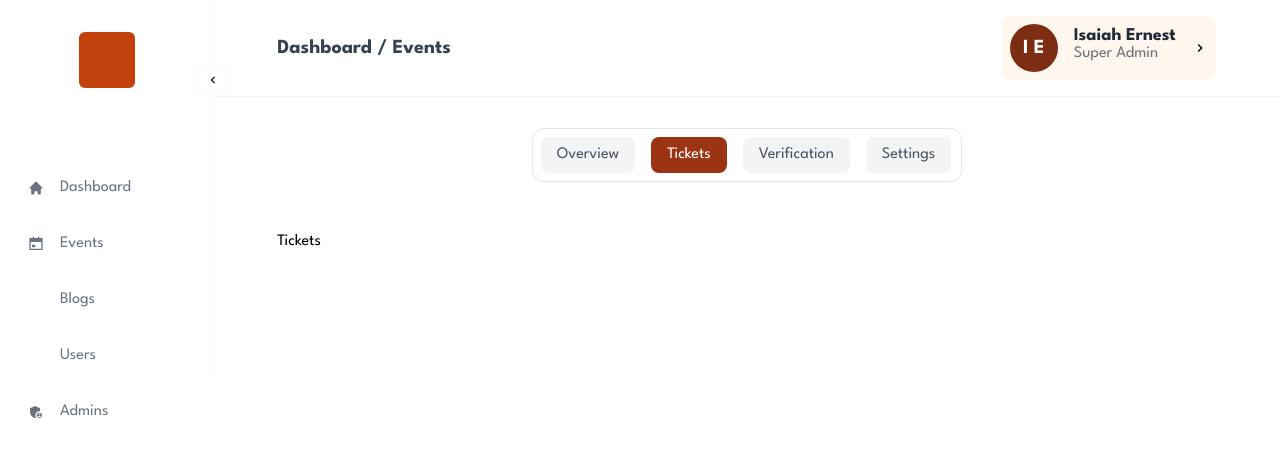
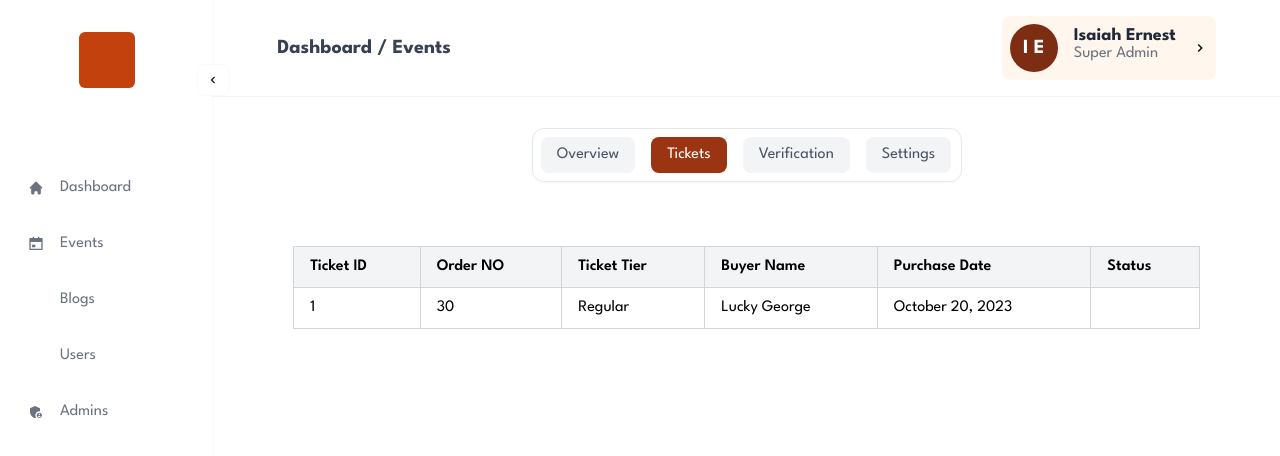
Before and after one commit to ernestechie/fossa-hub, a Next.js app: page /dashboard/events/1/tickets in a window 1280 px wide. Shown: the top 456 px of the page. Built offline with nearby package versions, Linux system fonts and the light colour scheme; some icons are missing.

Commit message:
Add data table to event details tickets sub page

```diff
--- a/app/dashboard/events/[eventId]/tickets/page.tsx
+++ b/app/dashboard/events/[eventId]/tickets/page.tsx
@@ -1,5 +1,33 @@
+import { parseDate } from '@/helpers/parseDate';
 import { getEventById } from '@/libs/events';
+import { ITicket } from '@/models/tickets';
 import React from 'react';
+
+const data = [
+  {
+    _id: '1',
+    number: 30,
+    tier: 'Regular',
+    price: 5000,
+    buyer_name: 'Lucky George',
+    purchase_date: new Date('10-20-23'),
+    verification_status: false,
+  },
+];
+
+const columns = [
+  { label: 'Ticket ID', key: '_id' },
+  { label: 'Order NO', key: 'number' },
+  { label: 'Ticket Tier', key: 'tier' },
+  { label: 'Buyer Name', key: 'buyer_name' },
+  { label: 'Purchase Date', key: 'purchase_date' },
+  { label: 'Status', key: 'verification_status' },
+];
+
+interface ColumnType {
+  key: string;
+  label: string;
+}
 
 const EventTickets = ({ params }: { params: { eventId: string } }) => {
   const currentId = params.eventId;
@@ -7,8 +35,39 @@ const EventTickets = ({ params }: { params: { eventId: string } }) => {
   const currentEvent = getEventById(currentId);
 
   return (
-    <div>
-      <p>Tickets</p>
+    <div className='container mx-auto p-4'>
+      <table className='table w-full border-collapse border border-gray-300'>
+        <thead>
+          <tr className='bg-gray-100'>
+            {columns.map((column) => (
+              <th
+                key={column.key}
+                className='py-2 px-4 border border-gray-300 text-left font-semibold'
+              >
+                {column.label}
+              </th>
+            ))}
+          </tr>
+        </thead>
+        <tbody>
+          {data.map((row: ITicket) => (
+            <tr key={row._id} className='hover:bg-gray-50'>
+              <td className='py-2 px-4 border border-gray-300'>{row._id}</td>
+              <td className='py-2 px-4 border border-gray-300'>{row.number}</td>
+              <td className='py-2 px-4 border border-gray-300'>{row.tier}</td>
+              <td className='py-2 px-4 border border-gray-300'>
+                {row.buyer_name}
+              </td>
+              <td className='py-2 px-4 border border-gray-300'>
+                {parseDate(row.purchase_date)}
+              </td>
+              <td className='py-2 px-4 border border-gray-300'>
+                {row.verification_status}
+              </td>
+            </tr>
+          ))}
+        </tbody>
+      </table>
     </div>
   );
 };
--- a/app/dashboard/layout.tsx
+++ b/app/dashboard/layout.tsx
@@ -14,7 +14,7 @@ export default function DashboardLayout({
   const setClose = () => setSidebarOpen(false);
 
   return (
-    <div className='grid grid-cols-12'>
+    <div className='grid grid-cols-12 bg-gray-50'>
       <div
         className={`bg-white duration-500 transition-all border-r-[1px] border-r-gray-50  ${
           sidebarOpen
--- a/models/tickets.ts
+++ b/models/tickets.ts
@@ -1,4 +1,4 @@
-export interface ITickets {
+export interface ITicket {
   _id: string;
   number: string | number; // Generate by adding 1 to the length of the tickets array.
   tier: string;
```
Also changed, not shown: 1 other file (tests, documents, lock files or other folders).
